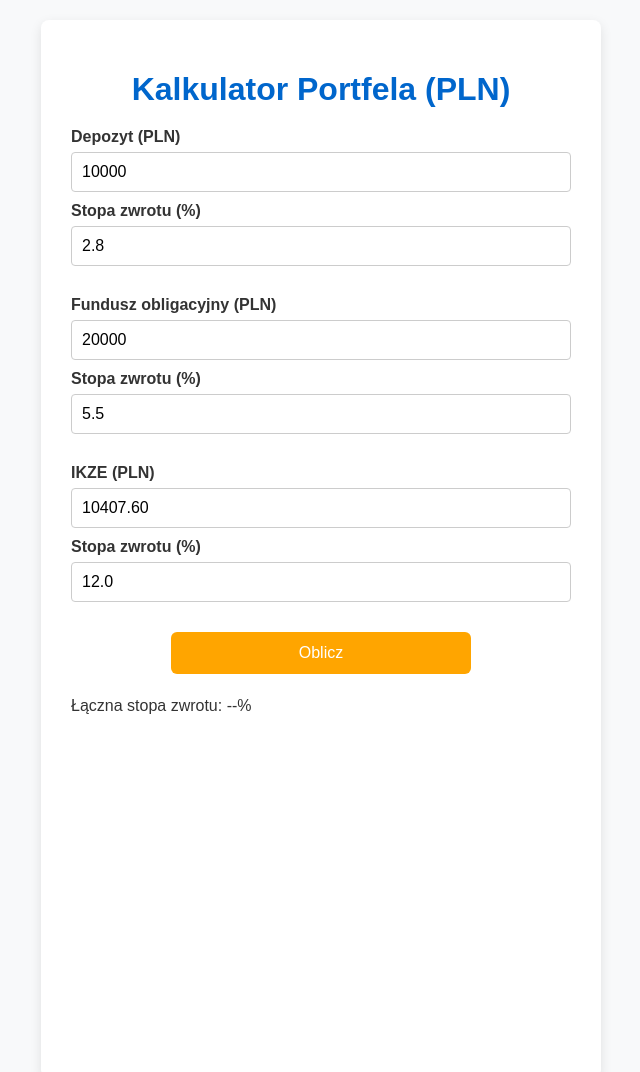
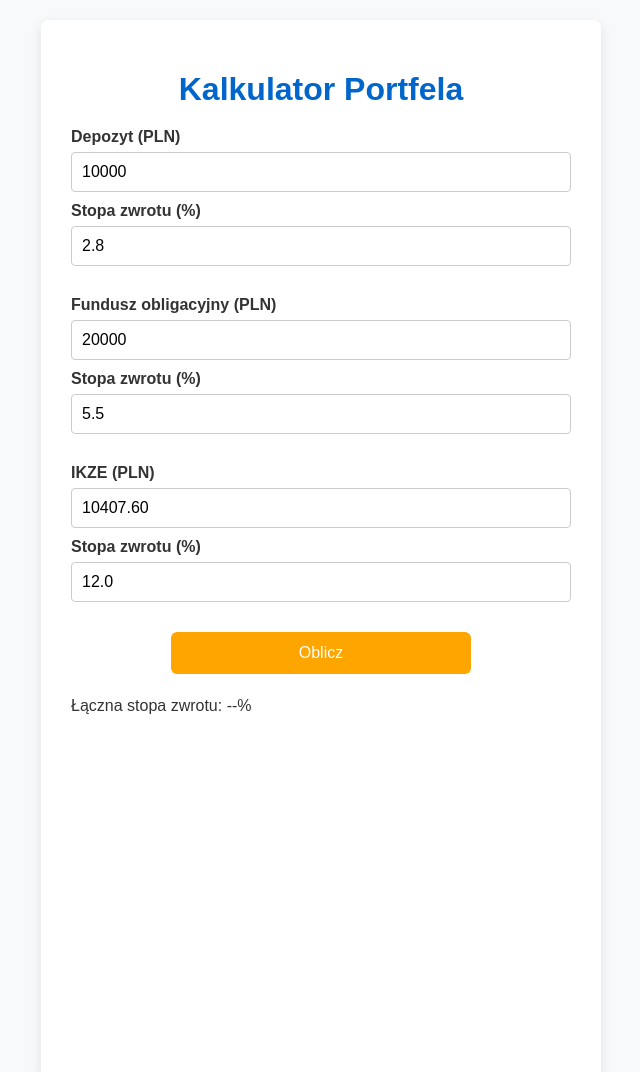
Before and after one commit to RymkoR/kalkulator, a plain HTML site: page index.html in a window 1280 px wide. Shown: the top 1072 px of the page, without its empty margins (319-959 px from the left). Drawn offline with nearby package versions, Linux system fonts and the light colour scheme.

Commit message:
Update index.html

```diff
--- a/index.html
+++ b/index.html
@@ -10,7 +10,7 @@
 </head>
 <body>
   <div class="container">
-    <h1>Kalkulator Portfela (PLN)</h1>
+    <h1>Kalkulator Portfela</h1>
     <form id="form">
       <div class="input-group">
         <label>Depozyt (PLN)</label>
```
